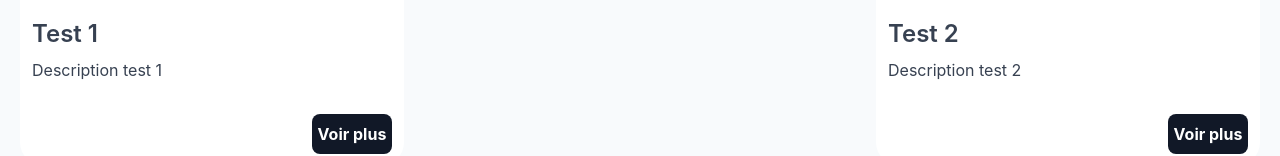
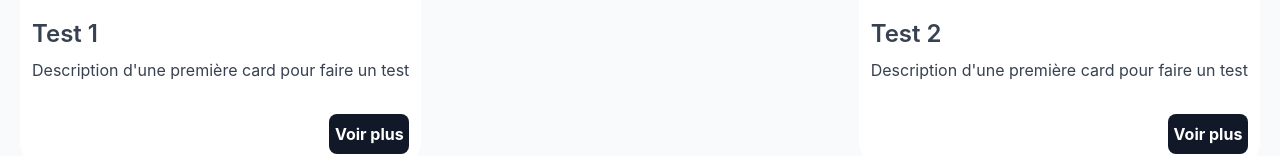
Before and after one commit to PetShop-Projet-Web-Full-Stack/PetShopWeb, a React (Create React App) app in the folder pet-shop/: page / in a window 1280 px wide. Shown: the part 406-562 px from the top of the page. Built offline with nearby package versions, Linux system fonts and the light colour scheme.

Commit message:
manage better style

```diff
--- a/pet-shop/src/components/pages/Home/Home.jsx
+++ b/pet-shop/src/components/pages/Home/Home.jsx
@@ -5,25 +5,25 @@ const Home = () => {
   const cards = [
     {
       title: "Test 1",
-      description: "Description test 1",
+      description: "Description d'une première card pour faire un test",
       imgSrc:
         "https://imgs.search.brave.com/BMuYABP7oP4l8HymmSOQIH30nF_YQMtJm-y7Bz-vc6Q/rs:fit:500:0:0/g:ce/aHR0cHM6Ly9idXJz/dC5zaG9waWZ5Y2Ru/LmNvbS9waG90b3Mv/dHdvLXRvbmUtaW5r/LWNsb3VkLmpwZz93/aWR0aD0xMDAwJmZv/cm1hdD1wanBnJmV4/aWY9MCZpcHRjPTA",
     },
     {
       title: "Test 2",
-      description: "Description test 2",
+      description: "Description d'une première card pour faire un test",
       imgSrc:
         "https://imgs.search.brave.com/6yz2O2VMpgQz_QxPjezntKKQCz7JzLGM10nxx8rjT9s/rs:fit:860:0:0/g:ce/aHR0cHM6Ly9zdGF0/aWMuZnJlZWltYWdl/cy5jb20vaW1hZ2Vz/L2hvbWUvYmx1cmJz/L3Zpc3VhbHMud2Vi/cA",
     },
     {
       title: "Test 3",
-      description: "Description test 3",
+      description: "Description d'une première card pour faire un test",
       imgSrc:
         "https://imgs.search.brave.com/nhDizHNGc5q-bgrcxRQWu2cu8EIrEHKQxG9Bp6YLkGg/rs:fit:500:0:0/g:ce/aHR0cHM6Ly9idXJz/dC5zaG9waWZ5Y2Ru/LmNvbS9waG90b3Mv/aWNlLWNyYWNrcy1v/bi1hLWZyb3plbi1z/ZWEuanBnP3dpZHRo/PTEwMDAmZm9ybWF0/PXBqcGcmZXhpZj0w/JmlwdGM9MA",
     },
     {
       title: "Test 2",
-      description: "Description test 2",
+      description: "Description d'une première card pour faire un test",
       imgSrc:
         "https://imgs.search.brave.com/6yz2O2VMpgQz_QxPjezntKKQCz7JzLGM10nxx8rjT9s/rs:fit:860:0:0/g:ce/aHR0cHM6Ly9zdGF0/aWMuZnJlZWltYWdl/cy5jb20vaW1hZ2Vz/L2hvbWUvYmx1cmJz/L3Zpc3VhbHMud2Vi/cA",
     },
```
